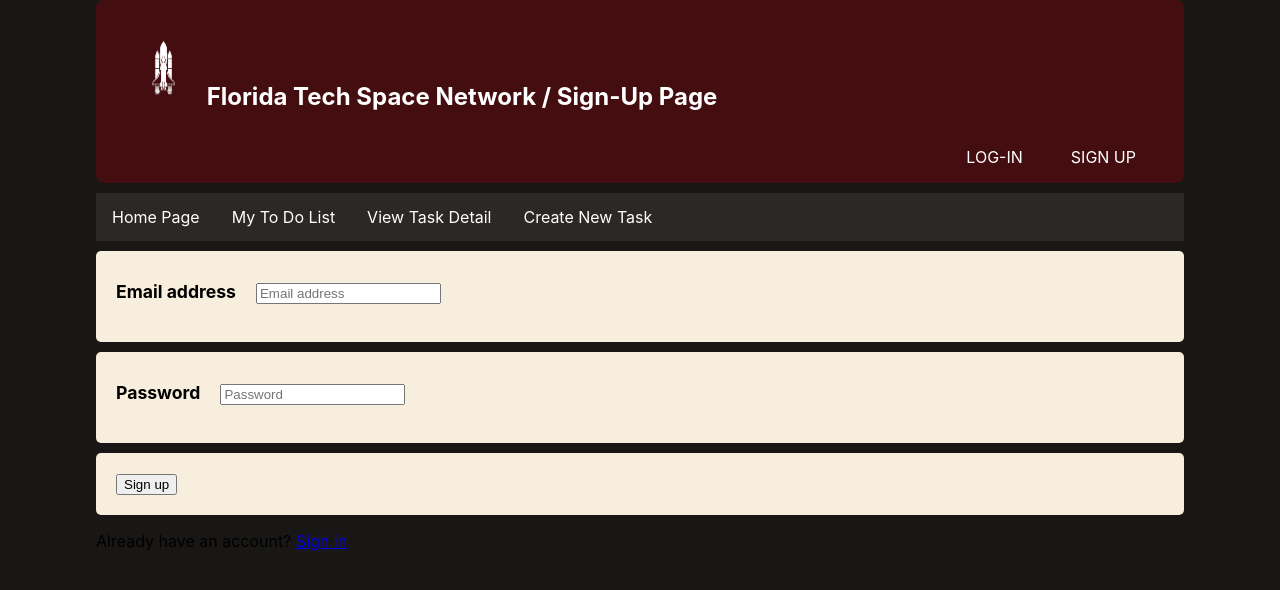
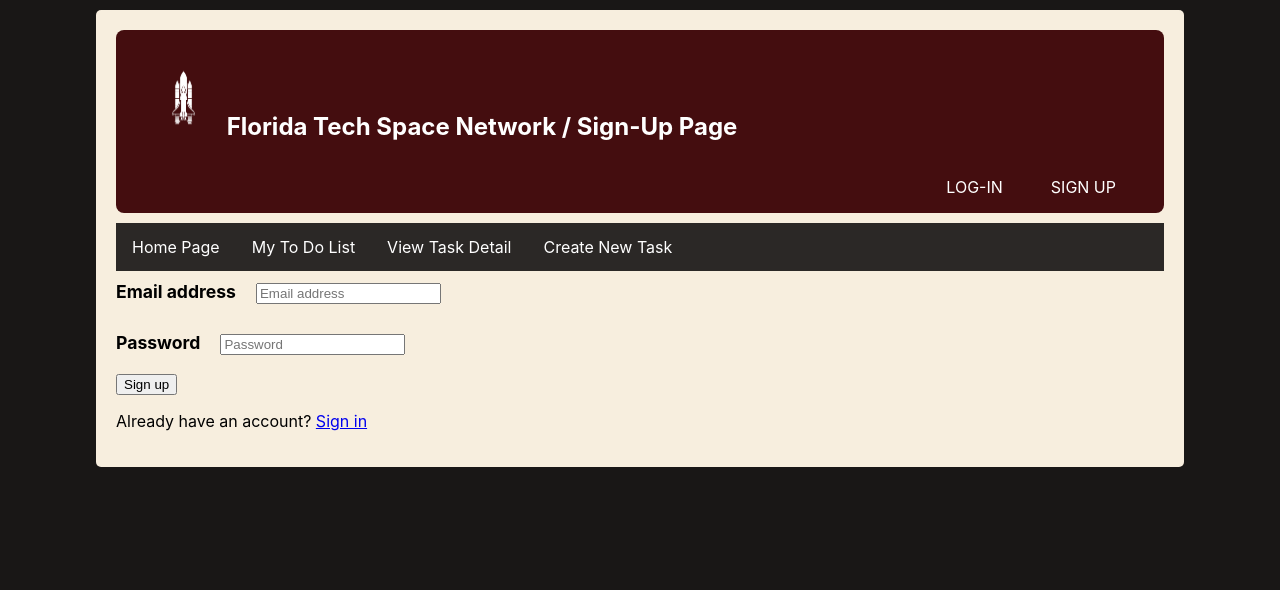
Before and after one commit to jonnatay/Milestone-2, a React (Create React App) app: page /Signup in a window 1280 px wide. Shown: the top 590 px of the page. Built offline with nearby package versions, Linux system fonts and the light colour scheme.

Commit message:
Update 3.6

```diff
--- a/src/Login.js
+++ b/src/Login.js
@@ -33,7 +33,7 @@ const Login = () => {
         <>
             <main >
                 <section>
-                    <div>
+                    <div class="container">
                         <header>
                             <div class="innerHeader">
                             <h1><img class="logo" src={logo} alt="rocketshiplogo"/>  Florida Tech Space Network / Login Page</h1>
@@ -46,7 +46,7 @@ const Login = () => {
                         <Nav></Nav>
 
                         <form>
-                            <div class="container">
+                            <div>
                                 <label htmlFor="email-address">
                                     Email address
                                 </label>
@@ -60,7 +60,7 @@ const Login = () => {
                                 />
                             </div>
 
-                            <div class="container">
+                            <div>
                                 <label htmlFor="password">
                                     Password
                                 </label>
@@ -74,7 +74,7 @@ const Login = () => {
                                 />
                             </div>
 
-                            <div class="container">
+                            <div>
                                 <button
                                     onClick={onLogin}
                                 >
--- a/src/Signup.js
+++ b/src/Signup.js
@@ -37,7 +37,7 @@ const Signup = () => {
   return (
     <main >
         <section>
-            <div>
+            <div class="container">
                 <div>
                 <header>
                         <div class="innerHeader">
@@ -50,7 +50,7 @@ const Signup = () => {
                     </header>
                     <Nav></Nav>
                     <form>
-                        <div class ="container">
+                        <div>
                             <label htmlFor="email-address">
                                 Email address
                             </label>
@@ -64,7 +64,7 @@ const Signup = () => {
                             />
                         </div>
 
-                        <div class ="container">
+                        <div>
                             <label htmlFor="password">
                                 Password
                             </label>
@@ -78,14 +78,13 @@ const Signup = () => {
                             />
                         </div>
 
-                        <div class ="container">
                         <button
                             type="submit"
                             onClick={onSubmit}
                         >
                             Sign up
                         </button>
-                        </div>
+
                     </form>
 
                     <p>
```
